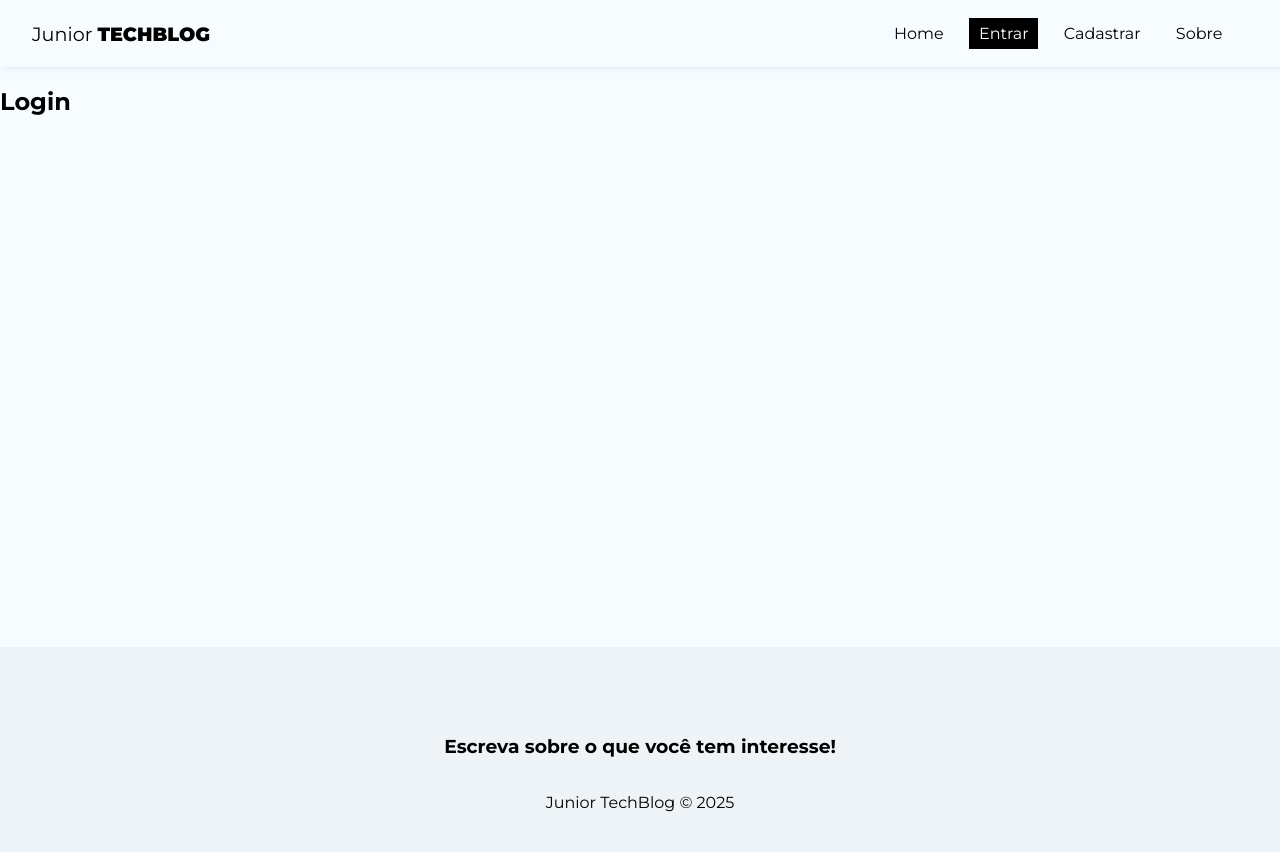
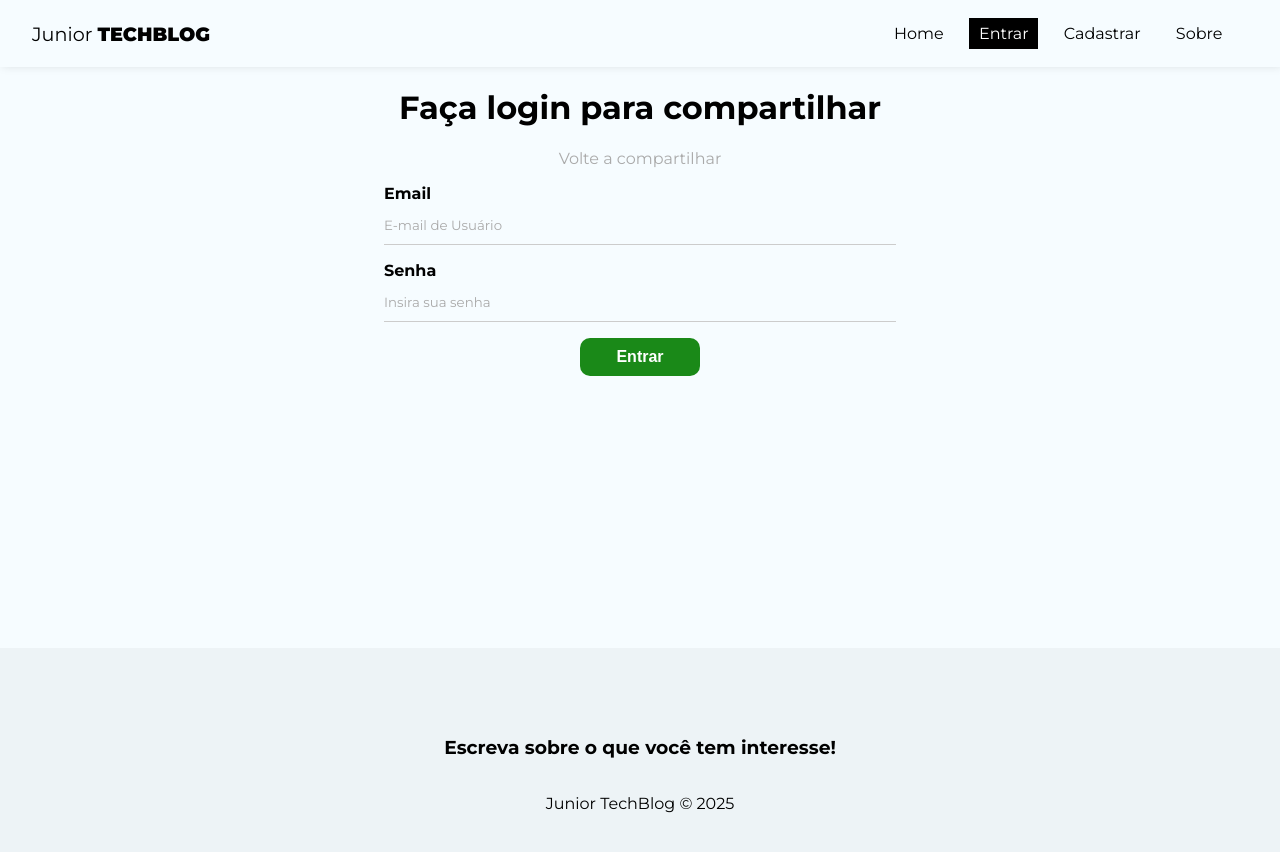
Before and after one commit to PatrikMaltacm/juniorTechBlog, a React (Vite) app: page /login in a window 1280 px wide. Shown: the top 852 px of the page. Built offline with nearby package versions, Linux system fonts and the light colour scheme; no server answers.

Commit message:
feat: login implementado

```diff
--- a/src/componets/Navbar/index.jsx
+++ b/src/componets/Navbar/index.jsx
@@ -7,6 +7,8 @@
 
 const NavBar = () => {
     const { user } = useAuthValue();
+
+    const { logout } = useAuthentication()
 
     return (
         <nav className={styles.navbar}>
@@ -52,6 +54,15 @@
                         Sobre
                     </NavLink>
                 </li>
+                {user && (
+                    <>
+                        <li>
+                            <button onClick={logout}>
+                                Sair
+                            </button>
+                        </li>
+                    </>
+                )}
             </ul>
         </nav>
     )
--- a/src/hooks/useAuthentication.js
+++ b/src/hooks/useAuthentication.js
@@ -1,4 +1,4 @@
-import {db} from "../firebase/config";
+import { db } from "../firebase/config";
 
 import {
     getAuth,
@@ -14,31 +14,31 @@
     const [error, setError] = useState(null);
     const [loading, setLoading] = useState(null);
 
-
     // cleanup
 
     const [cancelled, setCancelled] = useState(false);
     const auth = getAuth();
 
-    function checkIfIsCancelled(){
-        if(cancelled){
+    function checkIfIsCancelled() {
+        if (cancelled) {
             return;
         }
     }
 
+    // Register
     const createUser = async (data) => {
         checkIfIsCancelled();
         setLoading(true);
         setError(null);
 
         try {
-            const {user} = await createUserWithEmailAndPassword(
+            const { user } = await createUserWithEmailAndPassword(
                 auth,
                 data.email,
                 data.password
             )
 
-            await updateProfile(user, {displayName: data.displayName});
+            await updateProfile(user, { displayName: data.displayName });
 
             setLoading(false);
 
@@ -49,11 +49,11 @@
             console.log(typeof error.message);
 
             let systemErrorMessage;
-            if(error.message.includes("Password")) {
+            if (error.message.includes("Password")) {
                 systemErrorMessage = "A senha precisa conter pelo menos 6 caracteres.";
-            } else if(error.message.includes("email-already")){
+            } else if (error.message.includes("email-already")) {
                 systemErrorMessage = "E-mail já cadastrado.";
-            }else if(error.message.includes("EMAIL_EXISTS")){
+            } else if (error.message.includes("EMAIL_EXISTS")) {
                 systemErrorMessage = "E-mail já cadastrado.";
             } else {
                 systemErrorMessage = "Ocorreu um erro, por favor tente mais tarde.";
@@ -66,14 +66,59 @@
 
     }
 
+    // Logout
+    const logout = () => {
+        checkIfIsCancelled()
+        signOut(auth);
+    }
+
+    //login
+
+    const login = async (data) => {
+        checkIfIsCancelled();
+        setLoading(true);
+        setError(false);
+
+        try {
+
+            await signInWithEmailAndPassword(
+                auth,
+                data.email,
+                data.password
+            )
+            setLoading(false);
+
+        } catch (error) {
+            let systemErrorMessage;
+            if (error.message.includes("user-not-found")) {
+                systemErrorMessage = "Usuário não encontrado.";
+            } else if (error.message.includes("wrong-password")) {
+                systemErrorMessage = "Senha incorreta.";
+            } else if (error.message.includes("Firebase: Error (auth/invalid-credential)")) {
+                systemErrorMessage = "Verifique seus dados e tente novamente!";
+            } else if (error.message.includes("Firebase: Error (auth/too-many-requests)")) {
+                systemErrorMessage = "Muitas tentativas, tente novamente mais tarde!";
+            } else {
+                systemErrorMessage = "Ocorreu um erro, por favor tente mais tarde.";
+            }
+            console.log(error.message);
+            setError(systemErrorMessage);
+            setLoading(false);
+        }
+
+    }
+
+
     useEffect(() => {
         return () => setCancelled(true);
     }, []);
 
-    return{
+    return {
         auth,
         createUser,
         error,
-        loading
+        loading,
+        logout,
+        login
     }
 }
--- a/src/pages/Login/Login.module.css
+++ b/src/pages/Login/Login.module.css
@@ -0,0 +1,7 @@
+.login{
+    text-align: center;
+}
+
+.login p {
+    color: #AAA;
+}
--- a/src/pages/Login/index.jsx
+++ b/src/pages/Login/index.jsx
@@ -1,9 +1,64 @@
+import { useState, useEffect } from "react"
+import { useAuthentication } from "../../hooks/useAuthentication"
 import styles from "./Login.module.css"
 
 const Login = () => {
+  const [email, setEmail] = useState('')
+  const [password, setPassword] = useState('')
+
+  const { login, error: authError, loading } = useAuthentication()
+  const [error, setError] = useState("")
+
+  const handleSubmit = async (e) => {
+    e.preventDefault()
+
+    setError("")
+
+    const user = {
+      email,
+      password
+    }
+
+    const res = await login(user)
+  }
+
+  useEffect(() => {
+    if (authError) {
+      setError(authError)
+    }
+  }, [authError])
+
   return (
-    <div>
-        <h2>Login</h2>
+    <div className={styles.login}>
+      <h1>Faça login para compartilhar</h1>
+      <p>Volte a compartilhar</p>
+      <form onSubmit={handleSubmit}>
+        <label>
+          <span>Email</span>
+          <input
+            type="email"
+            name="email"
+            required
+            placeholder="E-mail de Usuário"
+            value={email}
+            onChange={(e) => setEmail(e.target.value)}
+          />
+        </label>
+        <label>
+          <span>Senha</span>
+          <input
+            type="password"
+            name="password"
+            required
+            placeholder="Insira sua senha"
+            value={password}
+            onChange={(e) => setPassword(e.target.value)}
+          />
+        </label>
+        {!loading && <button className="btn" type="submit">Entrar</button>}
+        {loading && <button className="btn" type="submit" disabled>Aguarde...</button>}
+        {error && <p className="error">{error}</p>}
+      </form>
     </div>
   )
 }
--- a/src/pages/Register/index.jsx
+++ b/src/pages/Register/index.jsx
@@ -29,8 +29,6 @@
     }
 
     const res = await createUser(user)
-
-    console.log(res)
   }
 
   useEffect(() => {
```
